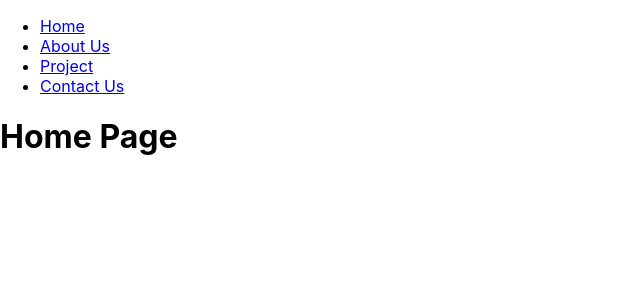
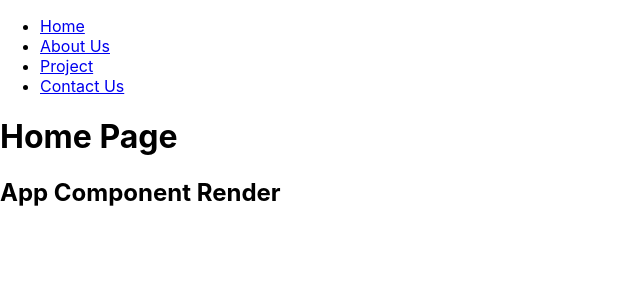
Before and after one commit to Sunilkumar3020/react-router, a React (Create React App) app: page / in a window 1280 px wide. Shown: the top 300 px of the page, without its empty margins (0-640 px from the left). Built offline with nearby package versions, Linux system fonts and the light colour scheme.

Commit message:
some changes

```diff
--- a/package.json
+++ b/package.json
@@ -1,6 +1,6 @@
 {
   "name": "react-router",
-  "homepage": "https://sunilkumar3020.github.io/react-router",
+
   "version": "0.1.0",
   "private": true,
   "dependencies": {
--- a/src/App.js
+++ b/src/App.js
@@ -15,6 +15,8 @@ function App() {
         <Route path='/project' element={<Project />} />
         <Route path='/contact' element={<Contact />} />
       </Routes>
+
+      <h2>App Component Render</h2>
     </div>
   )
 }
```
